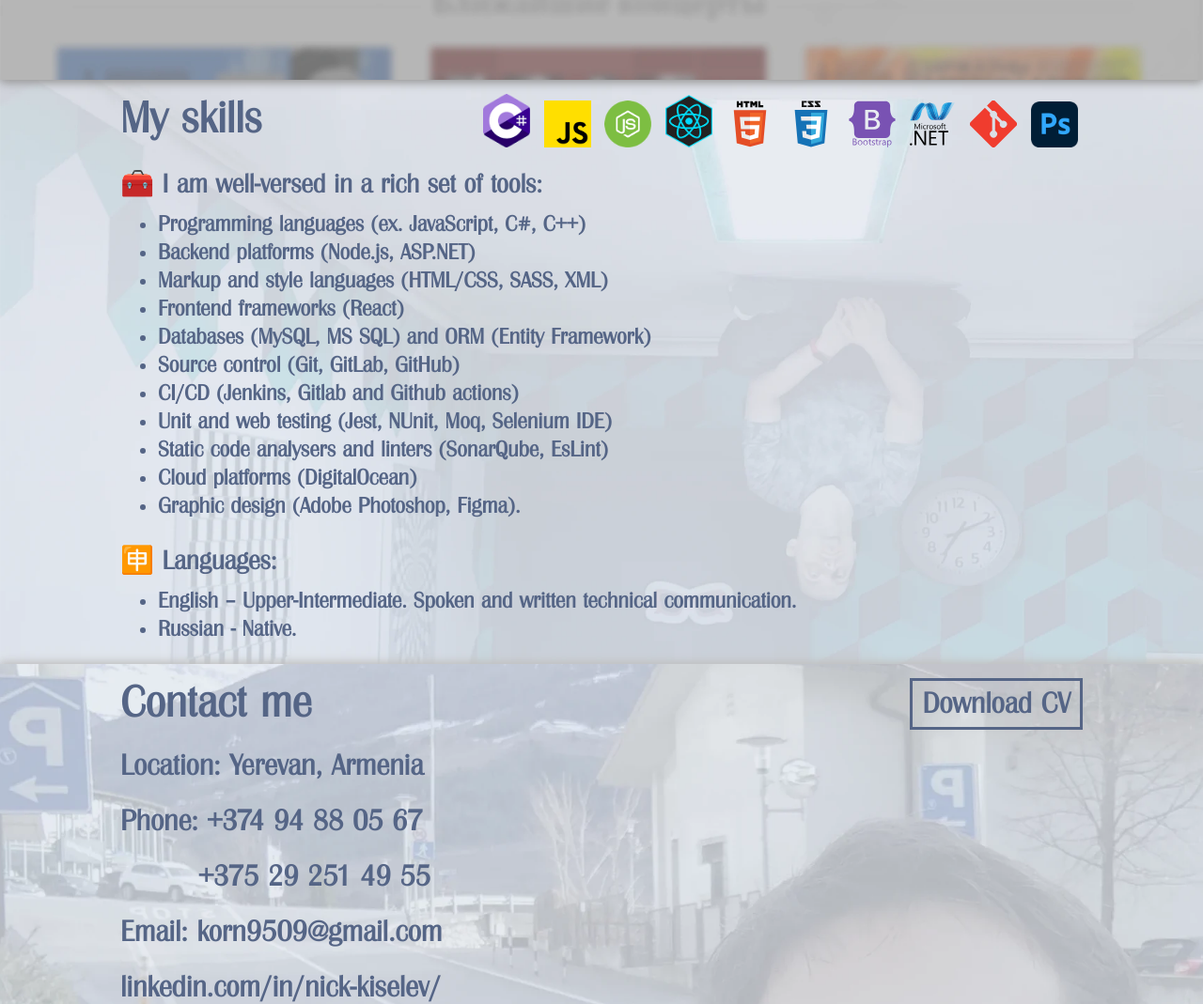
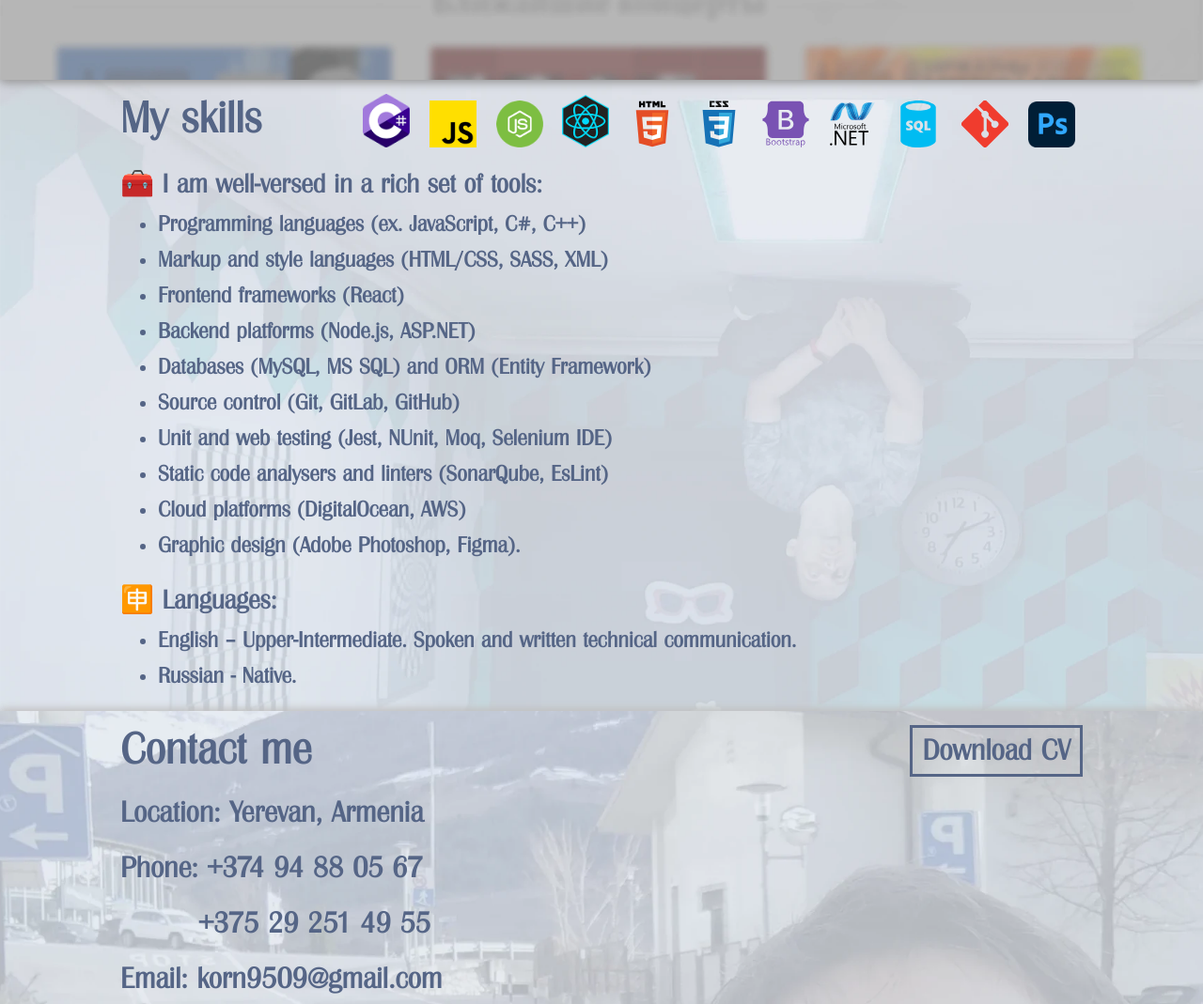
Before and after one commit to tectonick/portfolio, a website: page public/index.html in a window 1280 px wide. Shown: the part 1769-2838 px from the top of the page at 94% size. Drawn offline with Linux system fonts and the light colour scheme.

Commit message:
* skills update and choose animation

```diff
--- a/public/index.html
+++ b/public/index.html
@@ -29,7 +29,7 @@
 	C307.322,253.536,311.161,255,315,255c3.839,0,7.678-1.464,10.607-4.394C331.464,244.748,331.464,235.251,325.606,229.393z" />
     </svg>
     <header>
-        <nav class="observable">
+        <nav>
             <a href="/"><img id="logo" src="img/nick-logo.png" alt="My logo" /></a>
 
             <button id="hamburger" class="hamburger hamburger--squeeze" type="button">
@@ -219,34 +219,32 @@
             <img src="img/skills/html5.svg" alt="html5" />
             <img src="img/skills/css3.svg" alt="css3" />
             <img src="img/skills/bootstrap.svg" alt="bootstrap" />
-            <img src="img/skills/dotNet.svg" alt=".Net" />
+            <img src="img/skills/dotNet.svg" alt="net" />
+            <img src="img/skills/sql.svg" alt="sql" />
             <img src="img/skills/git.svg" alt="git" />
             <img src="img/skills/ps.png" alt="photoshop" />
         </div>
 
         <h3 class="observable">
             🧰 I am well-versed in a rich set of tools:</h3>
-        <ul>
-            <li class="observable">
+        <ul id="choose-list">
+            <li class="observable" data-choose="csharp js c++">
                 Programming languages (ex. JavaScript, C#, C++)
             </li>
-            <li class="observable">
-                Backend platforms (Node.js, ASP.NET)
-            </li class="observable">
-            <li class="observable">
+            <li class="observable" data-choose="html5 css3 bootstrap">
                 Markup and style languages (HTML/CSS, SASS, XML)
             </li>
-            <li class="observable">
+            <li class="observable" data-choose="react">
                 Frontend frameworks (React)
             </li>
-            <li class="observable">
+            <li class="observable" data-choose="nodejs net">
+                Backend platforms (Node.js, ASP.NET)
+            </li>
+            <li class="observable" data-choose="sql">
                 Databases (MySQL, MS SQL) and ORM (Entity Framework)
             </li>
-            <li class="observable">
+            <li class="observable" data-choose="git">
                 Source control (Git, GitLab, GitHub)
-            </li>
-            <li class="observable">
-                CI/CD (Jenkins, Gitlab and Github actions)
             </li>
             <li class="observable">
                 Unit and web testing (Jest, NUnit, Moq, Selenium IDE)
@@ -255,9 +253,9 @@
                 Static code analysers and linters (SonarQube, EsLint)
             </li>
             <li class="observable">
-                Cloud platforms (DigitalOcean)
+                Cloud platforms (DigitalOcean, AWS)
             </li>
-            <li class="observable">
+            <li class="observable" data-choose="photoshop">
                 Graphic design (Adobe Photoshop, Figma).
             </li>
         </ul>
--- a/public/script.js
+++ b/public/script.js
@@ -106,3 +106,20 @@ let observableElements = document.querySelectorAll(".observable");
 for (const element of observableElements) {
   intersectionObserver.observe(element);
 }
+
+let chooseList = document.getElementById("choose-list");
+let skillLogos = document.getElementById("skill-logos");
+
+chooseList.addEventListener("mouseover", e => {
+  let logosAlts = e.target.dataset.choose.split(" ");
+  for (const logoAlt of logosAlts) {
+    skillLogos.querySelector(`[alt=${logoAlt}]`).classList.add("choosen");
+  }
+})
+
+chooseList.addEventListener("mouseout", e => {
+  let logosAlts = e.target.dataset.choose.split(" ");
+  for (const logoAlt of logosAlts) {
+    skillLogos.querySelector(`[alt=${logoAlt}]`).classList.remove("choosen");
+  }
+})
--- a/public/style.css
+++ b/public/style.css
@@ -73,7 +73,6 @@ a {
 
 a:hover, a:focus {
     opacity: 0.6;
-    filter: brightness(130%);
     transition: opacity 0.2s;
 }
 
@@ -403,7 +402,12 @@ header {
 
 #skill-logos img {
     width: 50px;
-    margin: 0 5px;
+    margin: 0 8px;
+    transition: transform 0.3s;;
+}
+
+#skill-logos img:hover, #skill-logos img.choosen {
+    transform: scale(125%);
 }
 
 #skill-logos {
@@ -411,6 +415,20 @@ header {
     position: absolute;
     top: 15px;
     right: 10%;
+}
+
+#skills li{
+    width: fit-content;
+    margin-bottom: 1rem;
+}
+
+#choose-list{
+    width: fit-content;
+}
+
+#choose-list li:hover{
+    opacity: 0.6;
+    transition: opacity 0.3s;
 }
 
 /* Contacts */
```
Also changed, not shown: public/img/skills/sql.svg (added).
